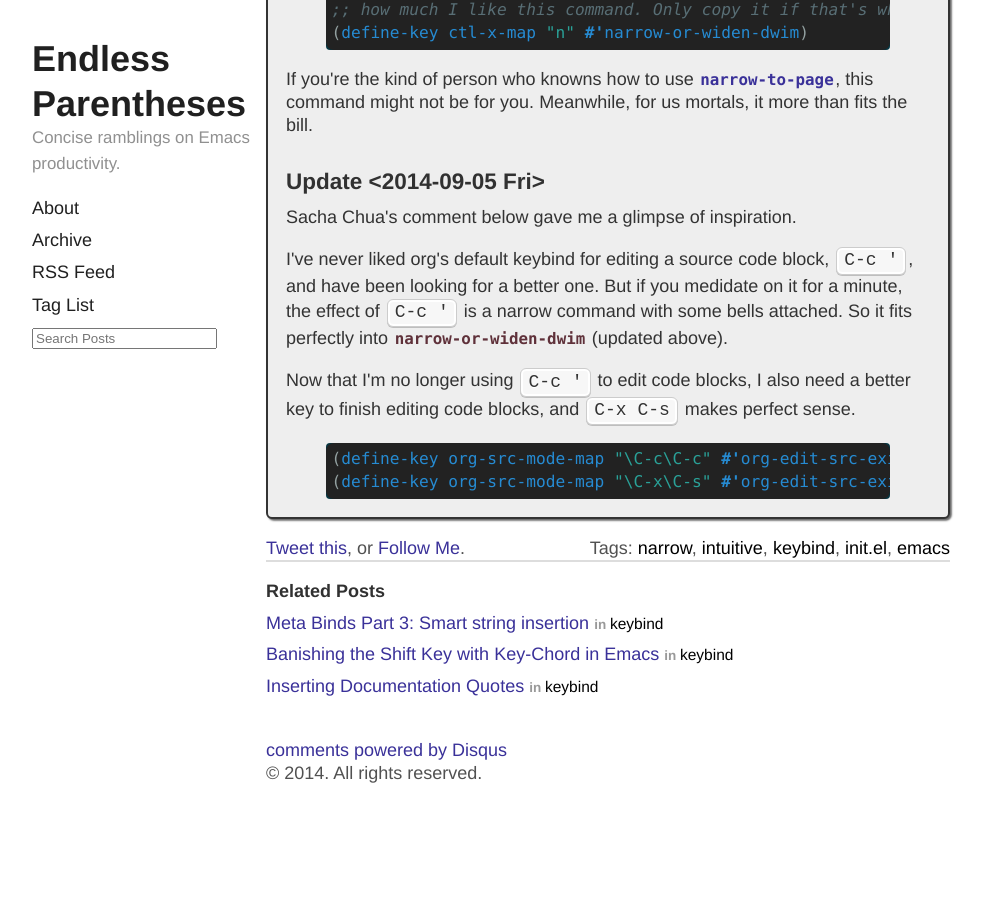
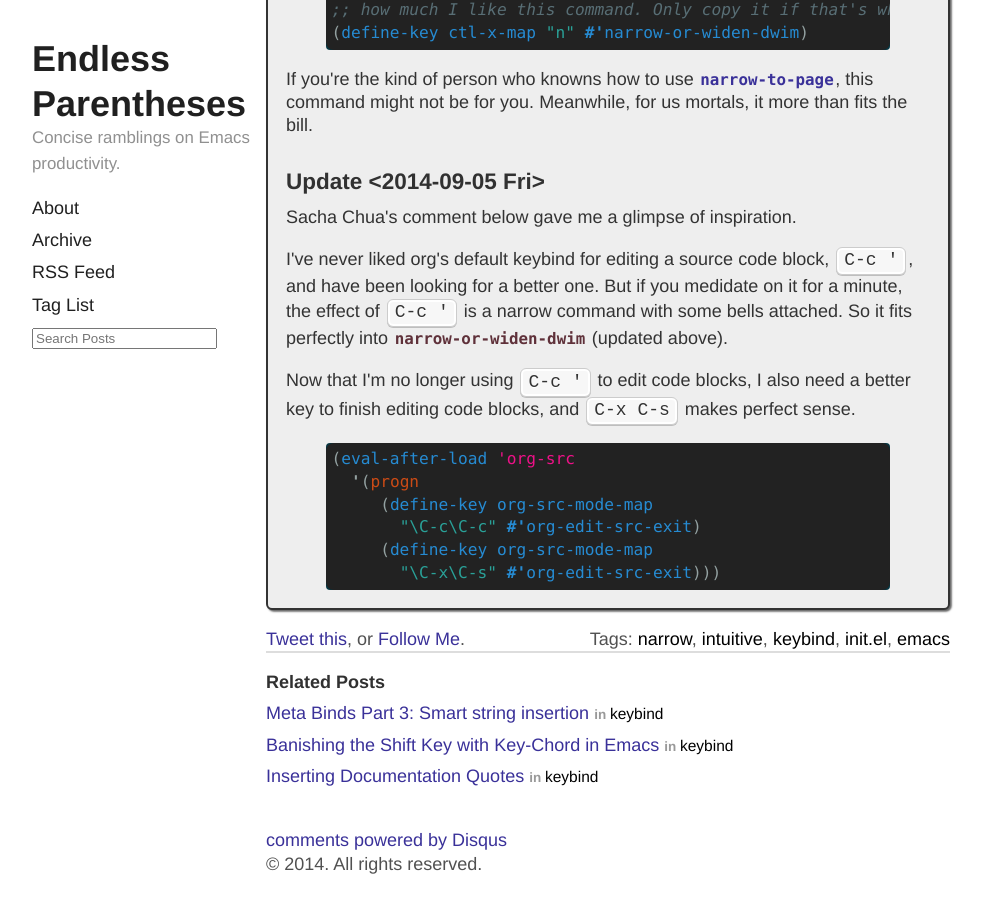
Before and after one commit to Malabarba/EndlessParentheses, a Jekyll site: the page built from _posts/2014-07-29-emacs-narrow-or-widen-dwim.html, in a window 1280 px wide and 900 px high, scrolled down 1024 px. Shown: the whole window, without its empty margins (158-1142 px from the left). Built offline with Jekyll 4.4.1, drawn with Linux system fonts in a browser that asks for light colours; Markdown is read by kramdown in place of the engine named in the settings; comment, search, counter and statistics services are not loaded; before the commit the page ends 1833 px from its top, so only the background shows below that.

Commit message:
UPDATE: Emacs narrow-or-widen-dwim

```diff
--- a/_posts/2014-07-29-emacs-narrow-or-widen-dwim.html
+++ b/_posts/2014-07-29-emacs-narrow-or-widen-dwim.html
@@ -74,8 +74,12 @@
 <kbd>C-x C-s</kbd> makes perfect sense.
 </p>
 {% highlight cl %}
-(define-key org-src-mode-map "\C-c\C-c" #'org-edit-src-exit)
-(define-key org-src-mode-map "\C-x\C-s" #'org-edit-src-exit)
+(eval-after-load 'org-src
+  '(progn
+     (define-key org-src-mode-map
+       "\C-c\C-c" #'org-edit-src-exit)
+     (define-key org-src-mode-map
+       "\C-x\C-s" #'org-edit-src-exit)))
 {% endhighlight %}
 </div>
 </div>
```
